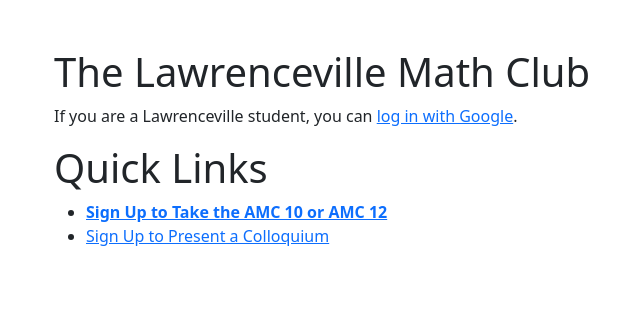
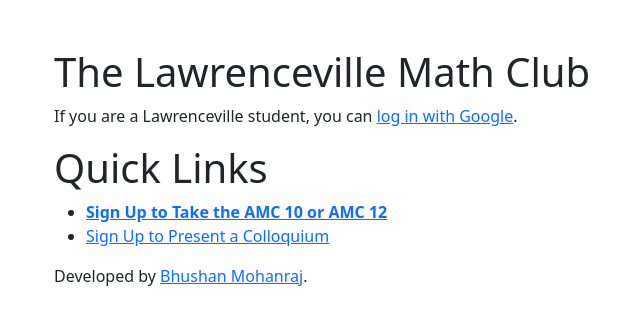
Before and after one commit to bhushan-mohanraj/lawrenceville-math, a Flask app: page / in a window 1280 px wide. Shown: the part 56-381 px from the top of the page, without its empty margins (28-668 px from the left). Run offline with Flask 3, Linux system fonts and the light colour scheme; parts of the project's set-up code (start-up, migrations or seed data) failed here and were passed over; some libraries are stand-ins or nearby versions.

Commit message:
Add GitHub link

```diff
--- a/app/templates/index.html
+++ b/app/templates/index.html
@@ -30,4 +30,8 @@
     </li>
 </ul>
 
+<p>
+    Developed by <a href="https://github.com/bhushanmohanraj/lvmath">Bhushan Mohanraj</a>.
+</p>
+
 {% endblock %}
```
